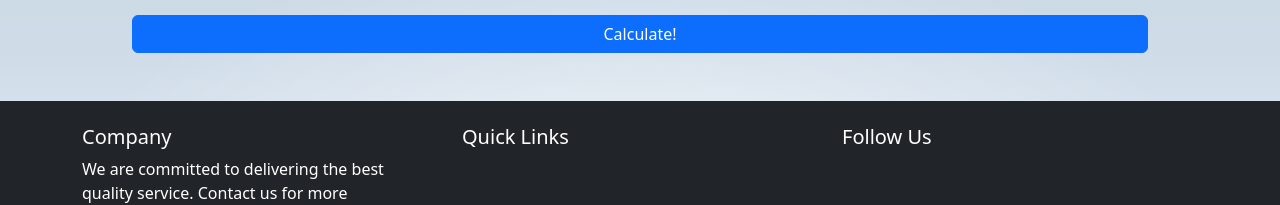
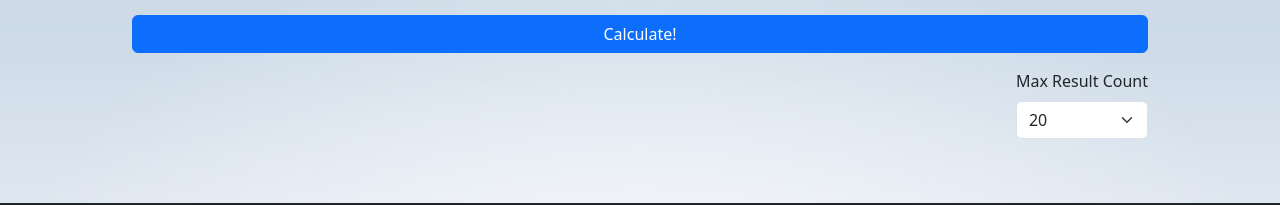
Before and after one commit to Mass-Finder/Mass-Finder-SvelteKit, a SvelteKit app: page /# in a window 1280 px wide. Shown: the part 873-1078 px from the top of the page. Built offline with nearby package versions, Linux system fonts and the light colour scheme; no server answers; a small style sheet from the web is missing.

Commit message:
feat: mts 화면에 테이블 결과물 갯수 선택 영역 추가

```diff
--- a/src/routes/+page.svelte
+++ b/src/routes/+page.svelte
@@ -142,17 +142,38 @@
 	</div>
   </div>
 
+  <!-- 필수 아미노산 선택 -->
   <div class="mb-3">
     <AminoMapSelector on:changeAminos={(e) => handleAminoMapChange(e.detail)} />
   </div>
 
+  <!-- 커스텀 아미노산 선택 -->
   <div class="mb-3">
     <NcAASelector on:changeNcAA={handleNcAAChange} />
   </div>
 
+  <!-- 계산 버튼 -->
   <button type="button" class="btn btn-primary w-100" on:click={handleCalculate}>
     Calculate!
   </button>
+
+  <!-- 최대 결과 개수 선택 -->
+  <div class="mt-3 d-flex justify-content-end">
+    <div class="w-20">
+      <label for="solution-count" class="form-label">Max Result Count</label>
+      <select
+        id="solution-count"
+        class="form-select mb-3"
+        on:change={(e) => {
+          MassFinderHelper.topSolutionsCount = parseInt(e.target.value);
+        }}
+      >
+        <option value="20">20</option>
+        <option value="50">50</option>
+        <option value="100">100</option>
+      </select>
+    </div>
+  </div>
 
   {#if detectedMass !== null && bestSolutions.length > 0}
     <ResultTable {bestSolutions} {detectedMass} {fullNcAA}/>
```
